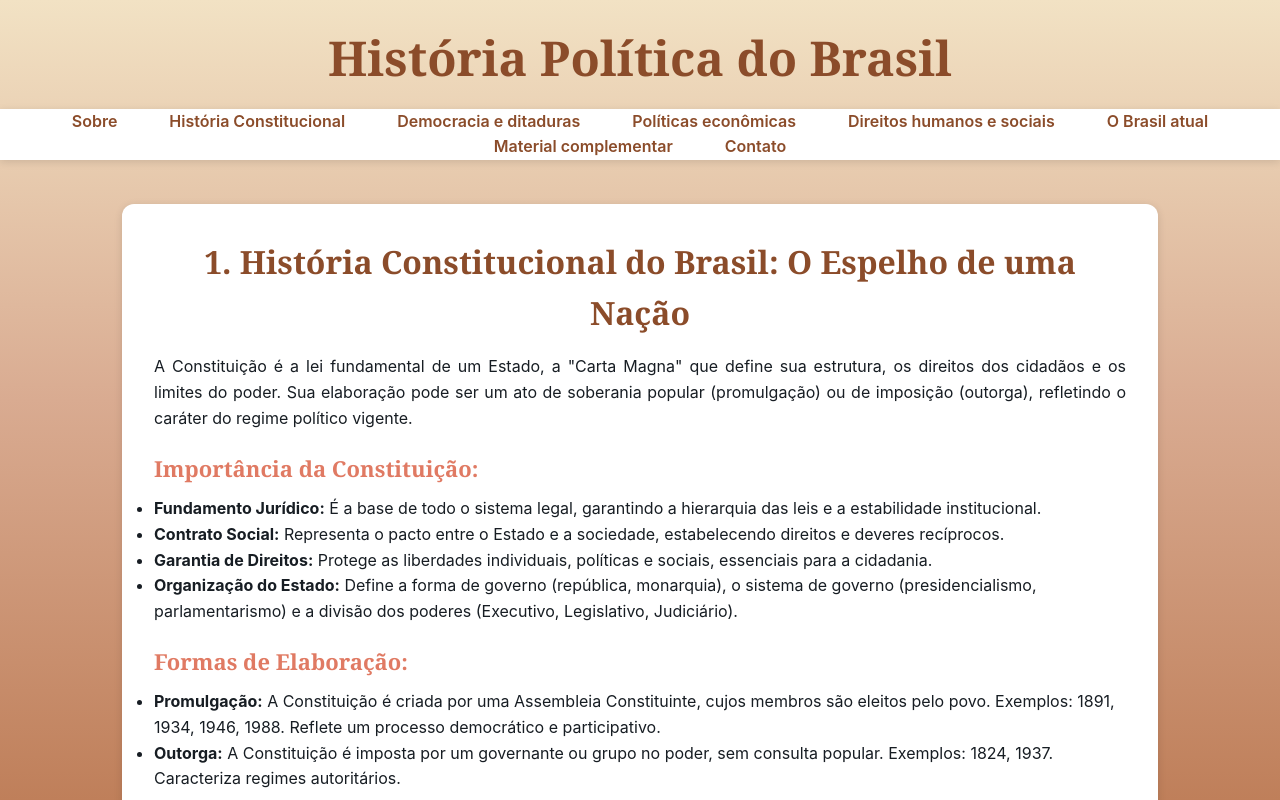
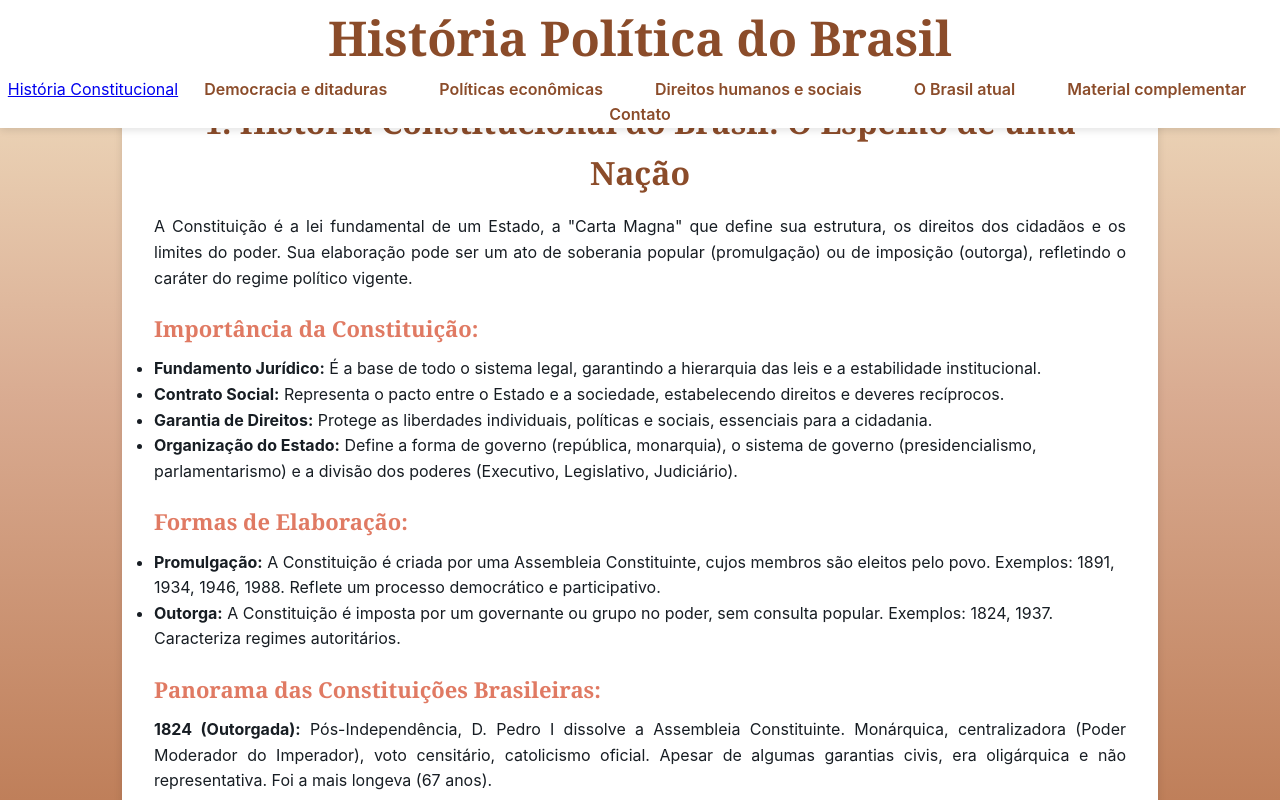
Before and after one commit to minsay08/projeto_final, a plain HTML site: page index.html in a window 1280 px wide. Shown: the top 800 px of the page. Drawn offline with Linux system fonts and the light colour scheme.

Commit message:
versão atualizada

```diff
--- a/index.html
+++ b/index.html
@@ -10,11 +10,9 @@
 
 <body>
     <header>
-        <h1>História Política do Brasil</h1>
         <nav>
+            <h1>História Política do Brasil</h1>
             <ul>
-                <li><a href="#sobre">Sobre</a></li>
-                <li class="dropdown">
                     <a href="#constituicao">História Constitucional</a>
                     <ul class="dropdown-content">
                         <li><a href="#importancia">Importância de uma constituição</a></li>
@@ -65,7 +63,6 @@
     </header>
 
     <main>
-
             <section id="constituicao">
             <h2>1. História Constitucional do Brasil: O Espelho de uma Nação</h2>
             <p>A Constituição é a lei fundamental de um Estado, a "Carta Magna" que define sua estrutura, os direitos dos cidadãos e os limites do poder. Sua elaboração pode ser um ato de soberania popular (promulgação) ou de imposição (outorga), refletindo o caráter do regime político vigente.</p>
--- a/static/css/styles.css
+++ b/static/css/styles.css
@@ -41,15 +41,17 @@ h1 {
     font-size: 48px;
     font-weight: 900;
     color: var(--primary);
-    margin-bottom: 12px;
+    margin-bottom: 0 12px;
+    background: var(--surface);
 }
 
 nav {
     background: #fff;
     box-shadow: var(--shadow);
-    position: sticky;
+    position: fixed;
     top: 0;
     z-index: 1000;
+    width: 100%;
 }
 nav ul {
     display: flex;
```
